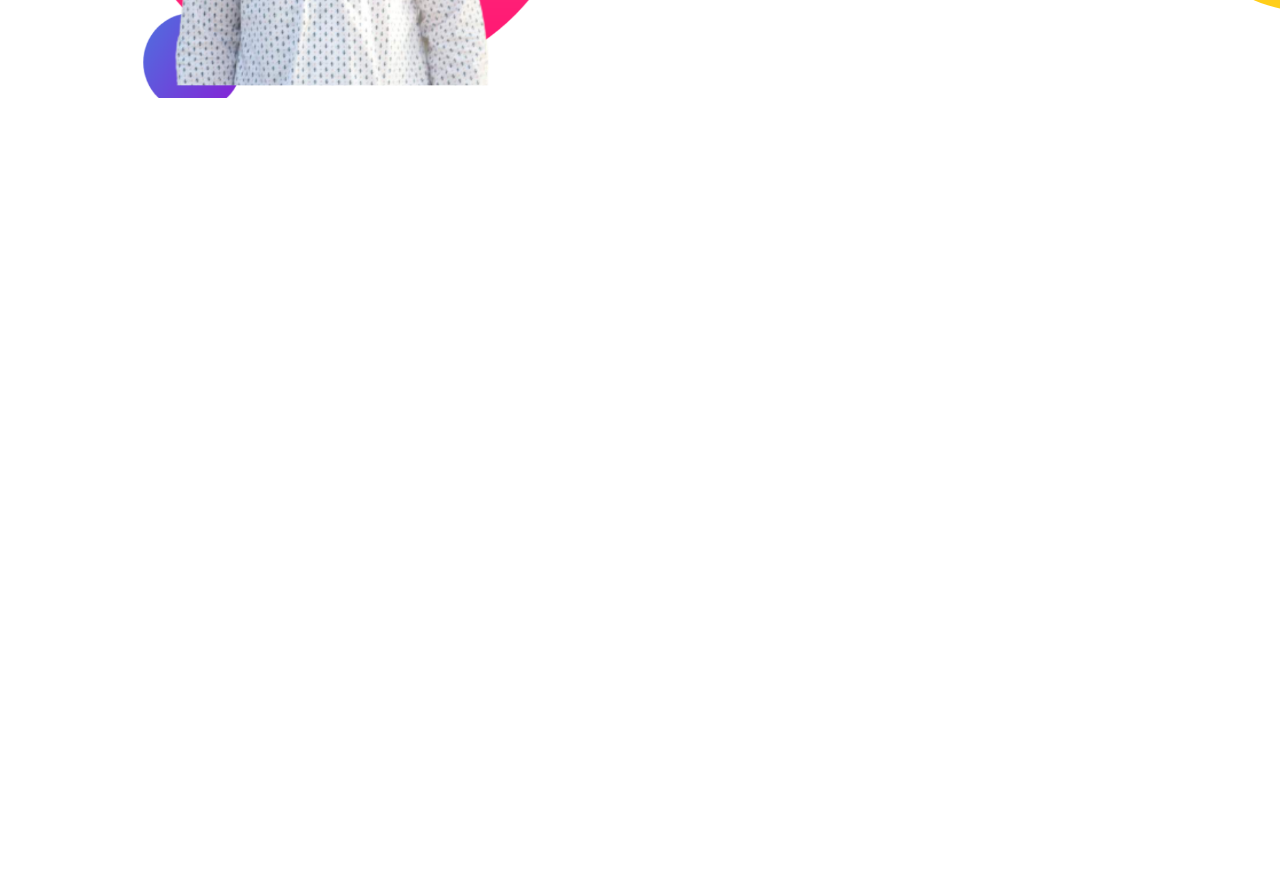
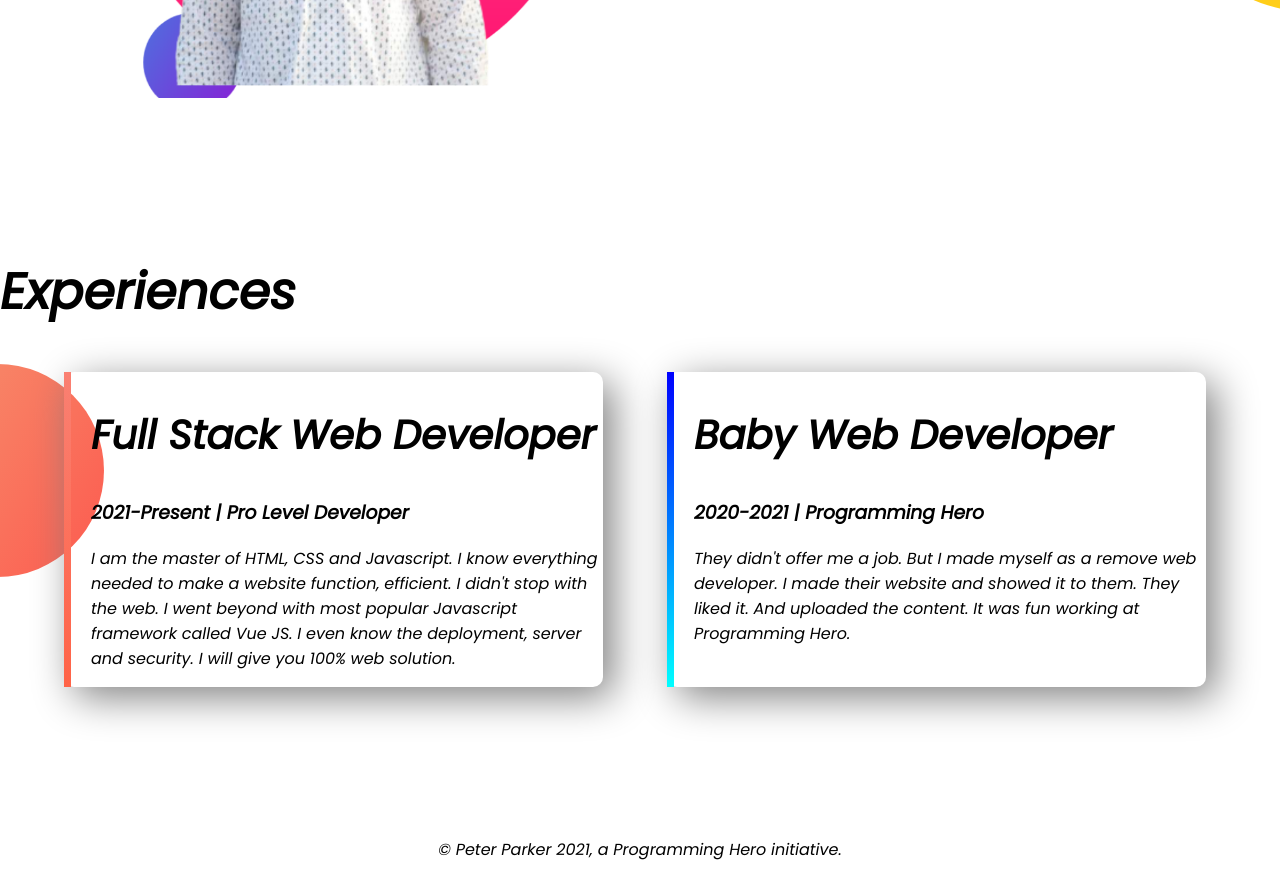
Before and after one commit to ullash4/developer-portfolio, a plain HTML site: page index.html in a window 1280 px wide. Shown: the part 1092-1970 px from the top of the page. Before the commit the page ends 1347 px from the top, so only its background shows below. Drawn offline with Linux system fonts and the light colour scheme.

Commit message:
onk kiso added

```diff
--- a/index.html
+++ b/index.html
@@ -11,7 +11,7 @@
     <link rel="stylesheet" href="style.css">
 </head>
 <body>
-    <section class="top-banner">
+    <section class="top-banner felexible">
         <div class="half-width">
             <h1>Welcome To</h1>
         <h1> <span class="name">Imran Mahmud</span> WORLD !</h1>
@@ -23,7 +23,7 @@
             <img src="pics/pic1.png" alt="">
         </div>
     </section>
-    <section class="dream-big">
+    <section class="dream-big felexible ">
         <div class="half-width">
             <img src="pics/pic2.png" alt="">
         </div>
@@ -34,5 +34,23 @@
             <a class="hire-btn" target="_blank" href="https://github.com/ullash4">download resume</a>
         </div>
     </section>
+    <section class="Experience">
+        <h1>Experiences</h1>
+        <div class="felexible">
+            <div id="full-stack" class="Experience-item">
+                <h2>Full Stack Web Developer</h2>
+                <h3>2021-Present | Pro Level Developer</h3>
+                <p>I am the master of HTML, CSS and Javascript. I know everything needed to make a website function, efficient. I didn't stop with the web. I went beyond with most popular Javascript framework called Vue JS. I even know the deployment, server and security. I will give you 100% web solution.</p>
+            </div>
+            <div id="baby-web" class="Experience-item">
+                <h2>Baby Web Developer</h2>
+                <h3>2020-2021 | Programming Hero</h3>
+                <p>They didn't offer me a job. But I made myself as a remove web developer. I made their website and showed it to them. They liked it. And uploaded the content. It was fun working at Programming Hero.</p>
+            </div>
+        </div>
+    </section>
+    <footer>
+        <p>© Peter Parker 2021, a Programming Hero initiative.</p>
+    </footer>
 </body>
 </html>
--- a/style.css
+++ b/style.css
@@ -5,10 +5,13 @@ body{
 h1{
     font-size: 50px;
 }
+h2{
+    font-size: 40px;
+}
 span{
     color: orange;
 }
-section{
+.felexible{
     display: flex;
     margin-bottom: 150px;
 }
@@ -36,3 +39,28 @@ section{
     background-repeat: no-repeat;
     background-position: right;
 }
+.Experience{
+    background-image: url(pics/exp-bg.png);
+    background-repeat: no-repeat;
+    background-position: left;
+}
+.Experience-item{
+    width: 40%;
+    margin-left: 5%;
+    padding-left: 20px;
+    box-shadow: 10px 10px 40px gray;
+    border-radius: 10px;
+}
+#full-stack{
+    border-left: 7px solid;
+    border-image: linear-gradient(salmon, tomato);
+    border-image-slice: 1;
+}
+#baby-web{
+    border-left: 7px solid;
+    border-image: linear-gradient(blue, cyan);
+    border-image-slice: 1;
+}
+footer{
+    text-align: center;
+}
```
